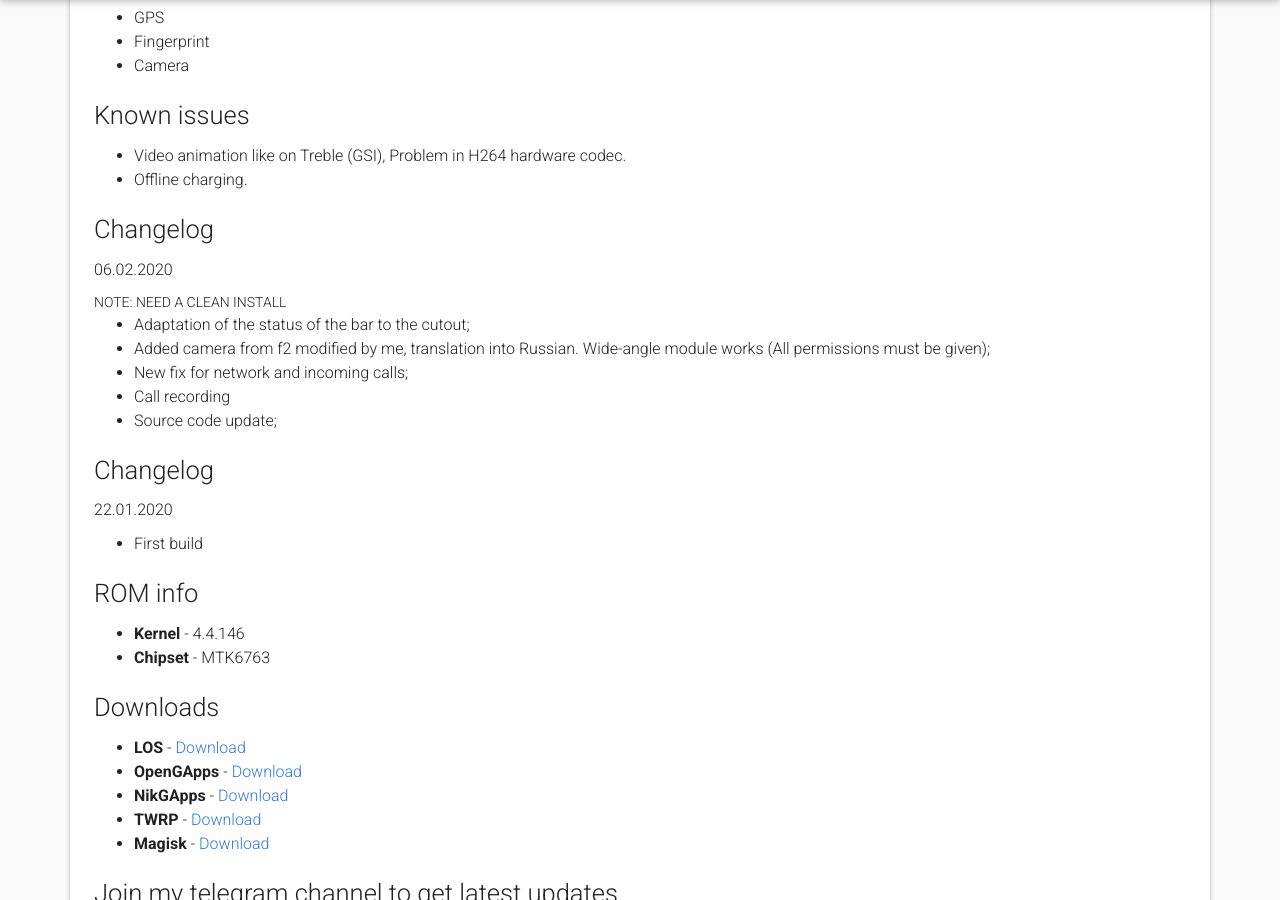
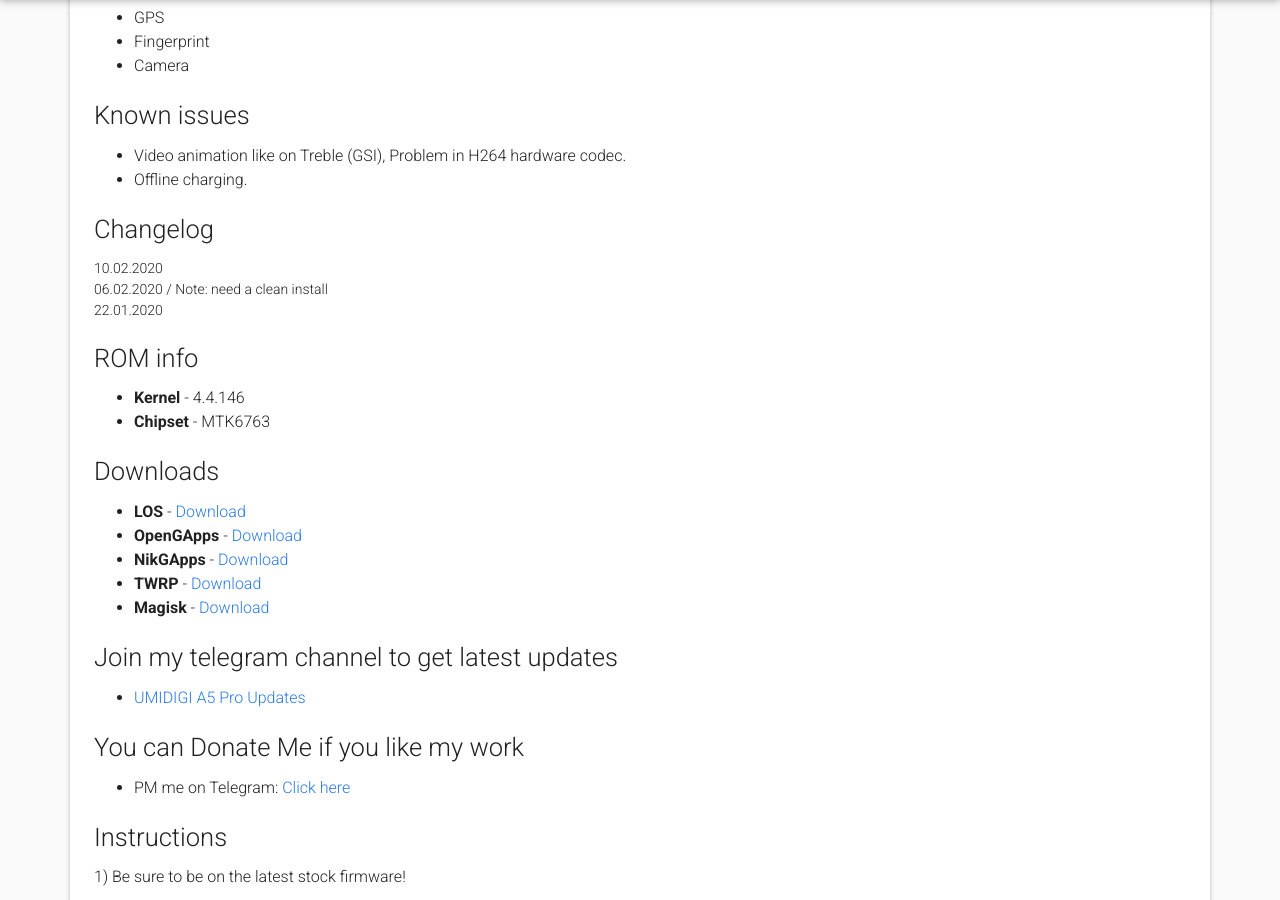
Before and after one commit to Hadenix/Hadenix.github.io, a Jekyll site: the page built from _posts/2020-02-06-lineageos-17.1-breeze.md, in a window 1280 px wide and 900 px high, scrolled down 1510 px. Built offline with Jekyll 4.4.1, drawn with Linux system fonts in a browser that asks for light colours; nearby versions of some CDN libraries.

Commit message:
Update 2020-02-06-lineageos-17.1-breeze.md

```diff
--- a/_posts/2020-02-06-lineageos-17.1-breeze.md
+++ b/_posts/2020-02-06-lineageos-17.1-breeze.md
@@ -29,17 +29,24 @@
 * Offline charging.
 
 ### Changelog
-06.02.2020
-###### Note: need a clean install
-* Adaptation of the status of the bar to the cutout;
-* Added camera from f2 modified by me, translation into Russian. Wide-angle module works (All permissions must be given);
-* New fix for network and incoming calls;
-* Call recording
-* Source code update;
+<details>
+<summary>10.02.2020</summary>
+<p>February Security Patch 2020</p>
+</details>
 
-### Changelog
-22.01.2020
-* First build
+<details>
+<summary>06.02.2020 / Note: need a clean install</summary>
+<p>Adaptation of the status of the bar to the cutout;
+<br>Added camera from f2 modified by me, translation into Russian. Wide-angle module works (All permissions must be given);
+<br>New fix for network and incoming calls;
+<br>Call recording
+<br>Source code update;</p>
+</details>
+
+<details>
+<summary>22.01.2020</summary>
+<p>First build</p>
+</details>
 
 ### ROM info
 * **Kernel** - 4.4.146
```
